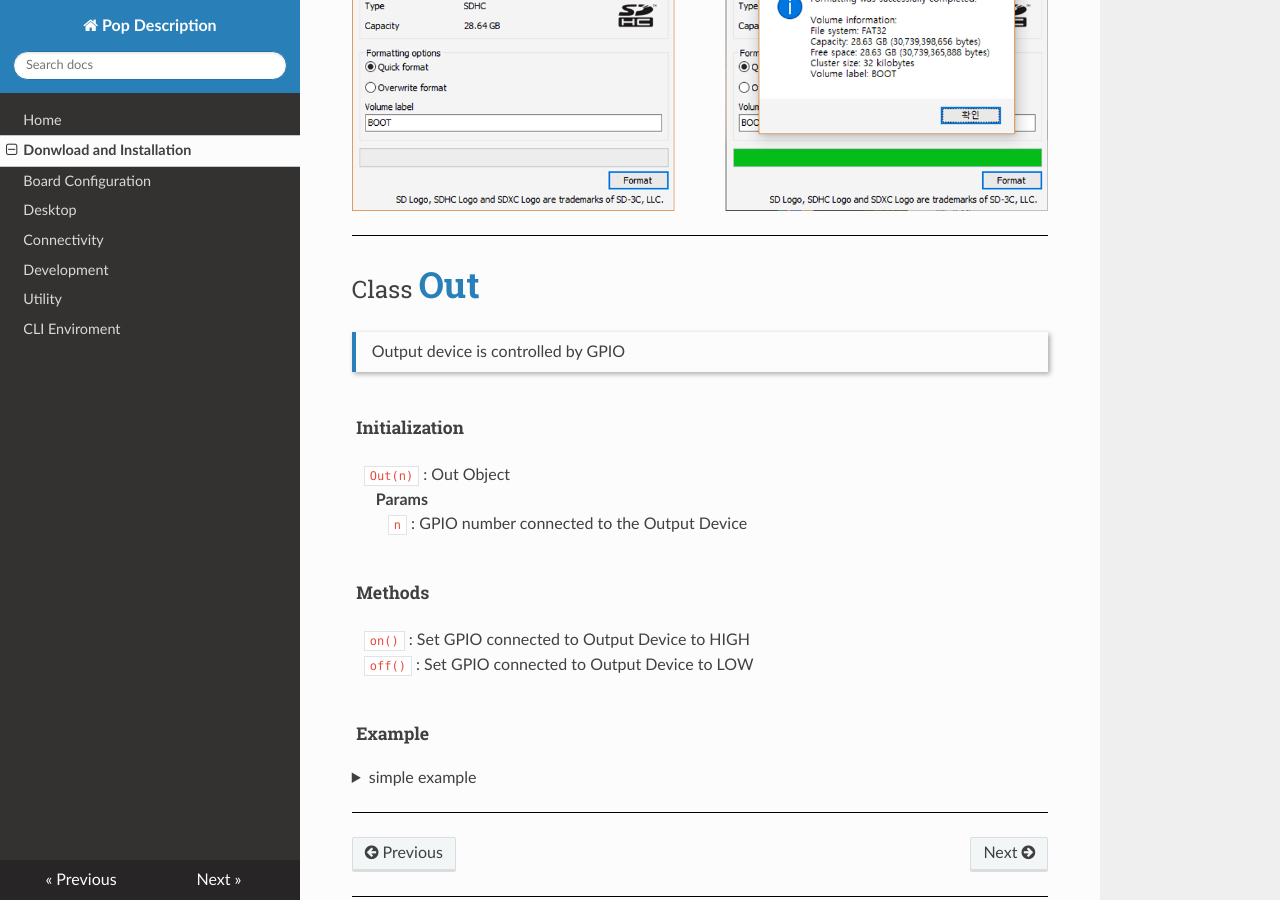
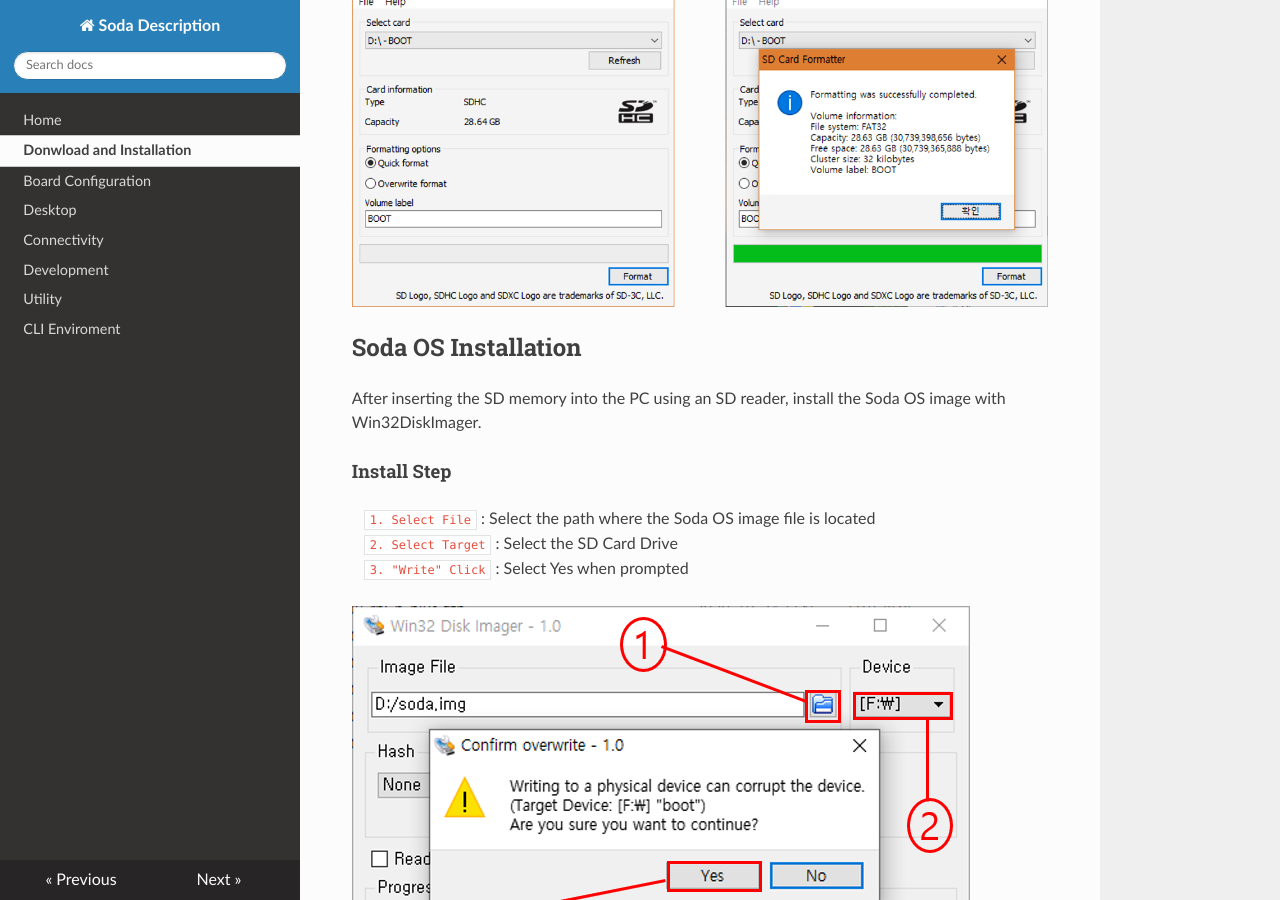
Before and after one commit to hanback-docs/soda_docs, an MkDocs documentation site: the page built from docs/Install.md, in a window 1280 px wide and 900 px high, scrolled down 1752 px. Built offline with MkDocs 1.6.1, drawn with Linux system fonts in a browser that asks for light colours; nearby versions of some CDN libraries.

Commit message:
add picture

```diff
--- a/docs/Install.md
+++ b/docs/Install.md
@@ -4,6 +4,7 @@
 To install and use Soda OS for the first time or to restore it to its initial state, you need to download the image.
 
 The download path is as follows.
+
 [Download Page](https://github.com/hanback-docs/Soda)
 
 ![os](./picture/soda_page.png)
@@ -26,45 +27,19 @@ The list of programs included in "host tools" is as follows.
 This is performed when Soda OS cannot be installed by Win32DiskImager due to a logical error in the SD memory. If there is no problem, this operation is skipped.
 
 Users who need it download SDFormatter from the following path and install it.
+
 [SDFormatter](https://www.sdcard.org/downloads/formatter/eula_windows/index.html)
 
 Connect the prepared SD memory to an SD reader, plug it into a PC, and run SD Card Formatter to recognize the SD memory as a drive letter (eg D). Select this and press the Format button to format it again.
 
 ![format](./picture/format.png)
 
+<h2> Soda OS Installation </h2>
+After inserting the SD memory into the PC using an SD reader, install the Soda OS image with Win32DiskImager.
 
-<!-- # Class & Method Description-->
-<hr/>
+<h4> Install Step </h4>
+&emsp;<code class="code_accent">1. Select File</code> : Select the path where the Soda OS image file is located<br>
+&emsp;<code class="code_accent">2. Select Target</code> : Select the SD Card Drive<br>
+&emsp;<code class="code_accent">3. "Write" Click</code> : Select Yes when prompted<br>
 
-## <span class="title">Class</span> <span class="title_accent">**Out**</span>
-
-<blockquote class="desc"> Output device is controlled by GPIO</blockquote>
-
-<h5>&emsp;Initialization</h5>
-
-&emsp;<code class="code_accent">Out(n)</code> : Out Object<br>
-&emsp;&emsp;**Params**
-&emsp;&emsp;&emsp;`n` : GPIO number connected to the Output Device
-
-<h5>&emsp;Methods</h5>
-
-&emsp;<code class="code_accent">on()</code> : Set GPIO connected to Output Device to HIGH
-&emsp;<code class="code_accent">off()</code> : Set GPIO connected to Output Device to LOW
-
-<h5>&emsp;Example</h5>
-<details>
-	<summary>simple example</summary>
-
-~~~python
-	from pop import Out
-	import time
-
-	output = Out(1)
-	output.on()
-	time.sleep(1)
-	output.off()
-~~~
-
-</details>
-
----
+![image write](./picture/image_write.png)
--- a/mkdocs.yml
+++ b/mkdocs.yml
@@ -1,4 +1,4 @@
-site_name: Pop Description
+site_name: Soda Description
 
 markdown_extensions:
     - toc:
```
Also changed, not shown: docs/picture/image_write.png (added).
